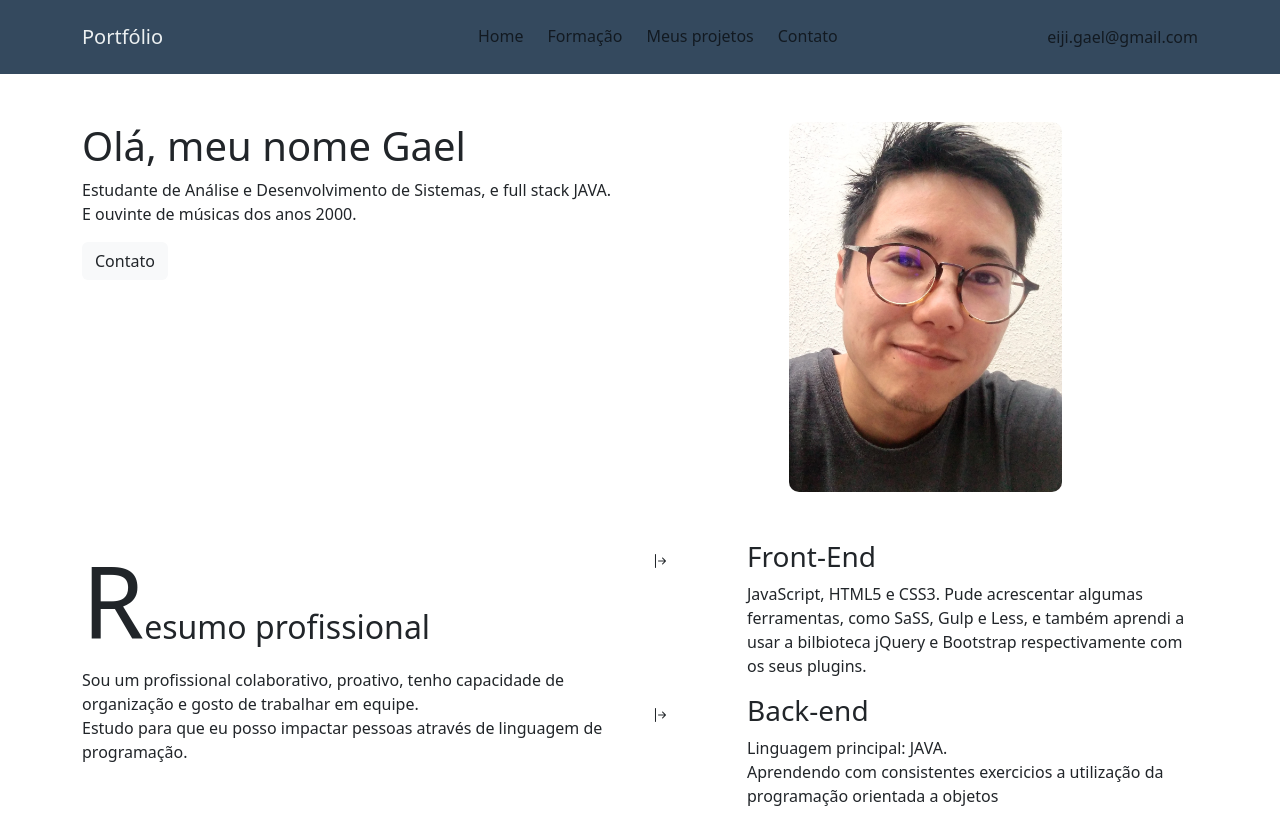
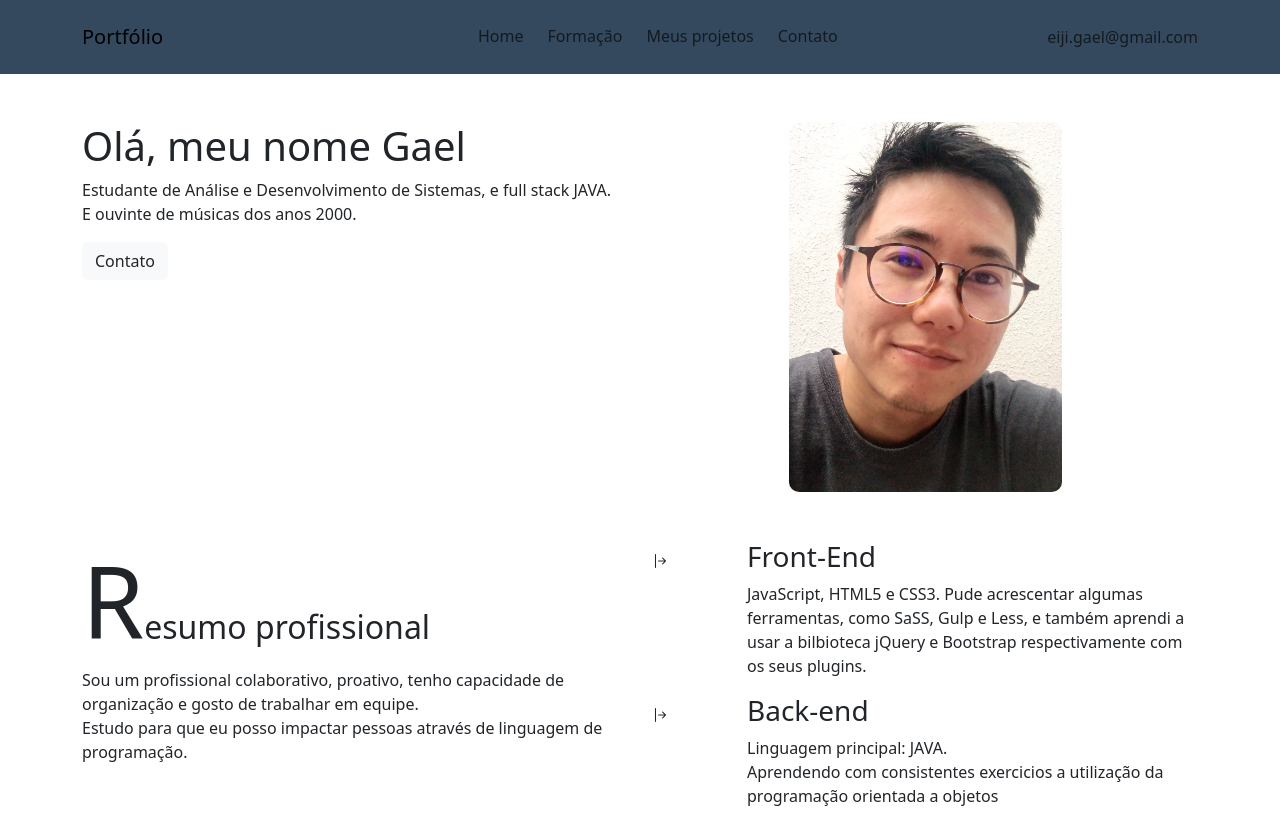
Before and after one commit to Gael-Nogawa/portifolio, a website: page index.html in a window 1280 px wide. Shown: the top 827 px of the page. Drawn offline with nearby package versions, Linux system fonts and the light colour scheme; files that its build step writes are made by us from their sources.

Commit message:
Chore: Change somethings in the main.scss

```diff
--- a/source/main.scss
+++ b/source/main.scss
@@ -11,10 +11,6 @@
 nav {
     background-color:$corDoHeader;
 
-    .navbar-brand, .navbar-brand:hover{
-        color: $corDoTexto;
-    }
-
     .navbar-toggle {
         background-color: $corDoTexto;
     }
@@ -25,8 +21,6 @@ nav {
         color: $corDoTexto;
         border-bottom: 2px solid black;
     }
-
-
 }
 
 
@@ -42,8 +36,6 @@ h2::first-letter{
         margin: 0 auto;
         border-radius: 10px;
     }
-
-
 }
 
 #contato {
```
